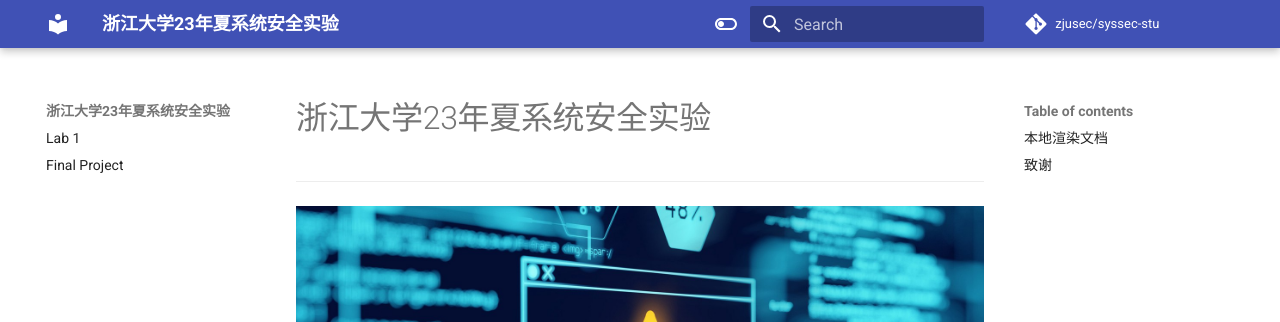
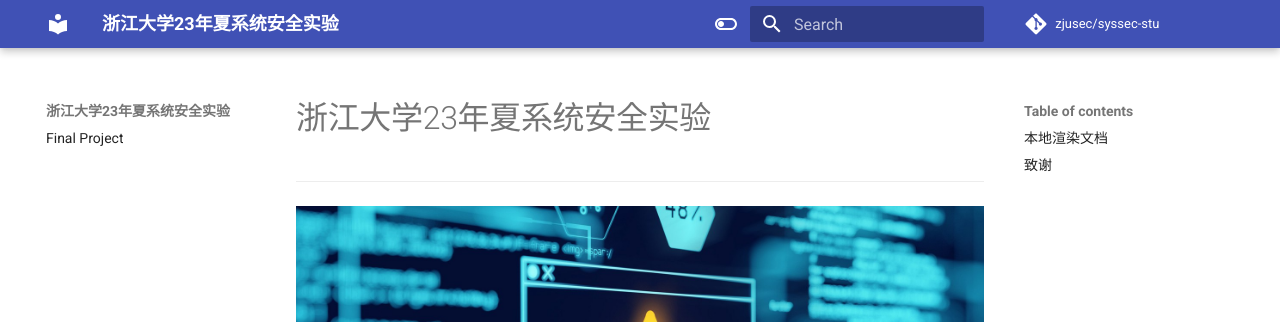
Before and after one commit to syssec24/syssec24.github.io, an MkDocs documentation site: the page built from docs/index.md, in a window 1280 px wide. Shown: the top 322 px of the page. Built offline with MkDocs 1.6.1 and Material for MkDocs 9.7.7, drawn with Linux system fonts in a browser that asks for light colours.

Commit message:
update mkdocs.yml, add .gitignore

```diff
--- a/mkdocs.yml
+++ b/mkdocs.yml
@@ -18,7 +18,7 @@ theme:
   features:
     - navigation.top
 nav:
-  - Lab 1: lab1.md
+  # - Lab 1: lab1.md
   - Final Project : proj.md
 
 markdown_extensions:
```
Also changed, not shown: 1 other file.
